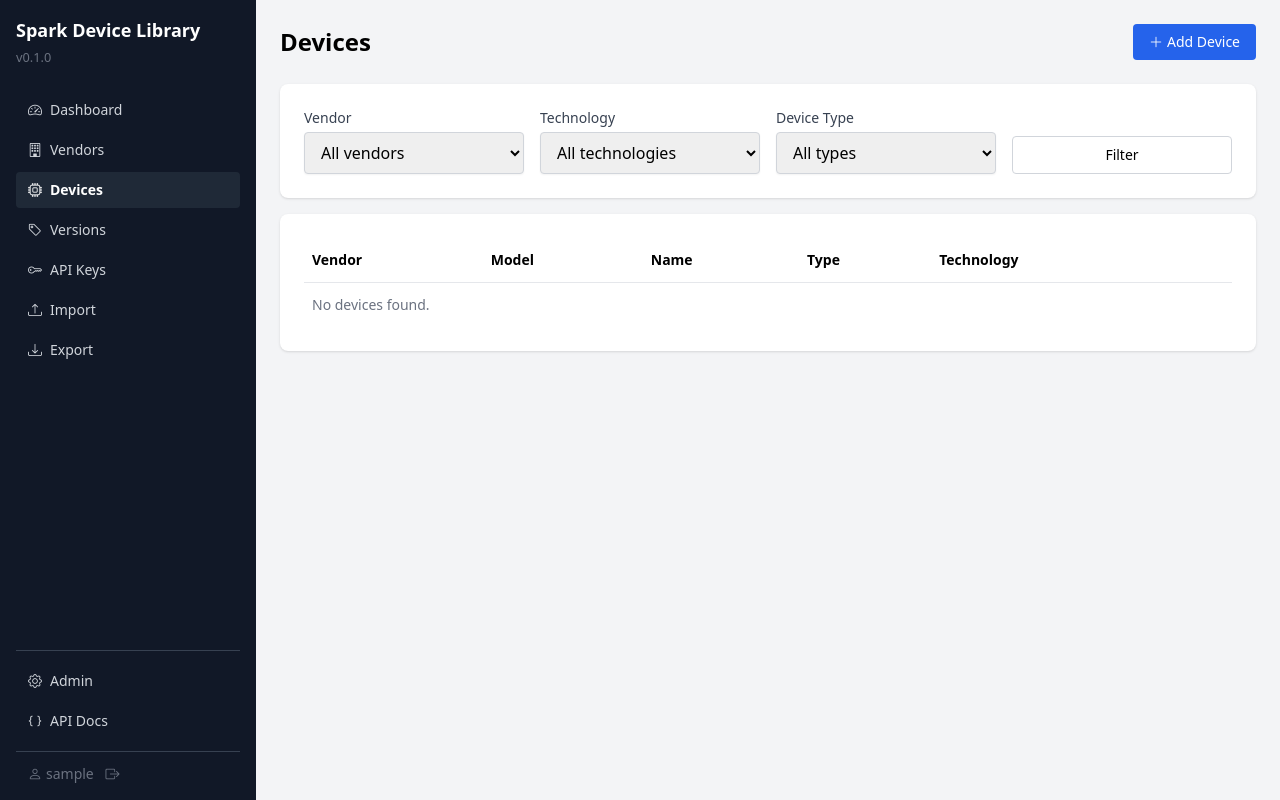
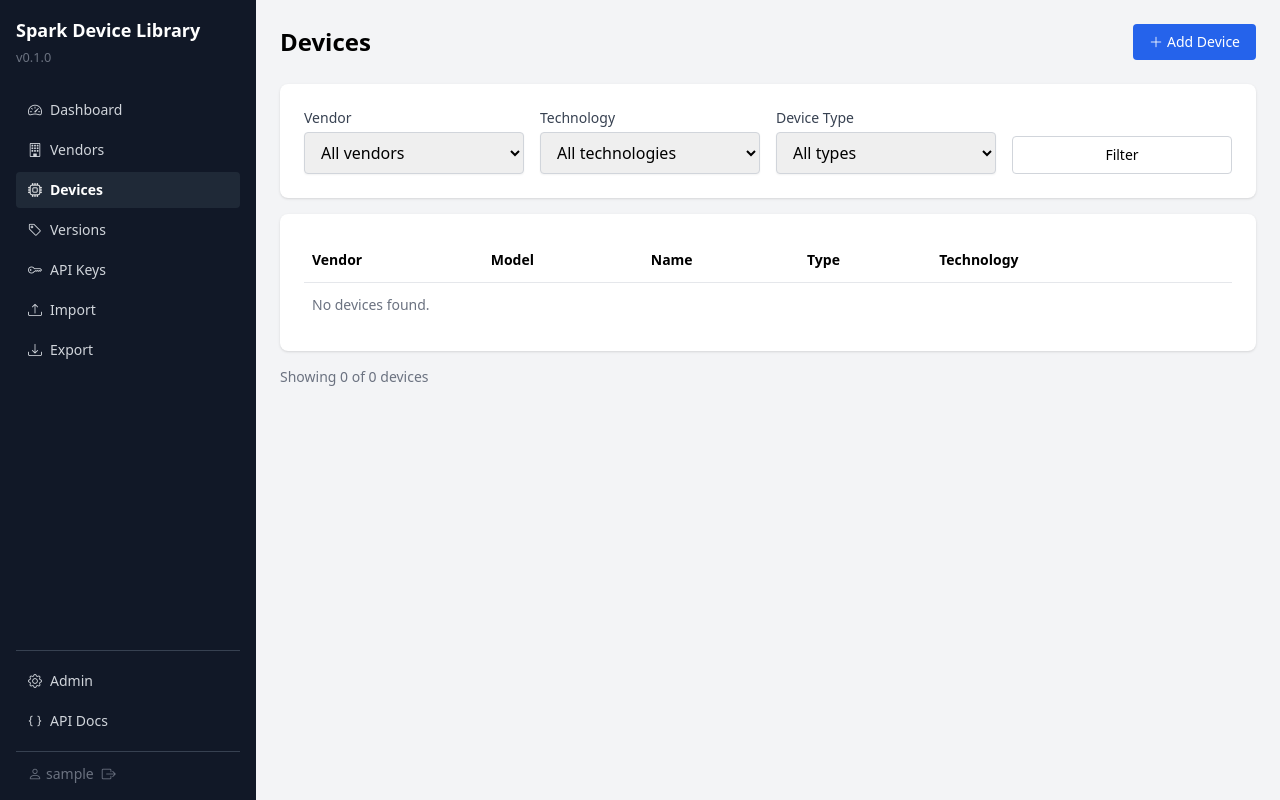
Before and after one commit to hardwario/enerooo-spark-device-library, a Django app: page /devices/ in a window 1280 px wide. Run offline with Django 5.2, Linux system fonts and the light colour scheme; the visitor is signed in with stand-in values (Sample User, id 1); data that the repository does not hold is empty; parts of the project's set-up code (start-up, migrations or seed data) failed here and were passed over; some libraries are stand-ins or nearby versions.

Commit message:
fix(tools): fix logout and add device list count
- Change logout from GET link to POST form for Django 5+ compatibility
- Add filtered/total count display to device list page
- Show "Showing X of Y devices" below the table
- Pass total_count and filtered_count from view context
- Pagination controls now sit alongside the count summary

```diff
--- a/src/library/templates/library/devicetype_list.html
+++ b/src/library/templates/library/devicetype_list.html
@@ -85,8 +85,9 @@
     </div>
 </div>
 
-{% if is_paginated %}
-<nav class="mt-4 flex justify-center">
+<div class="mt-4 flex items-center justify-between">
+    <span class="text-sm text-gray-500">Showing {{ filtered_count }} of {{ total_count }} devices</span>
+    {% if is_paginated %}
     <div class="flex gap-1">
         {% if page_obj.has_previous %}
             <a class="px-3 py-2 text-sm border border-gray-300 rounded hover:bg-gray-50" href="?page={{ page_obj.previous_page_number }}">Previous</a>
@@ -96,6 +97,6 @@
             <a class="px-3 py-2 text-sm border border-gray-300 rounded hover:bg-gray-50" href="?page={{ page_obj.next_page_number }}">Next</a>
         {% endif %}
     </div>
-</nav>
-{% endif %}
+    {% endif %}
+</div>
 {% endblock %}
--- a/src/library/views.py
+++ b/src/library/views.py
@@ -93,6 +93,8 @@ class DeviceTypeListView(LoginRequiredMixin, ListView):
         ctx = super().get_context_data(**kwargs)
         ctx["vendors"] = Vendor.objects.all()
         ctx["device_type_choices"] = DeviceType.DeviceCategory.choices
+        ctx["total_count"] = DeviceType.objects.count()
+        ctx["filtered_count"] = self.get_queryset().count()
         return ctx
 
 
--- a/src/templates/base.html
+++ b/src/templates/base.html
@@ -81,9 +81,12 @@
                 </li>
             </ul>
             <hr class="border-gray-700 my-3">
-            <div class="text-gray-500 text-sm px-3">
+            <div class="text-gray-500 text-sm px-3 flex items-center">
                 <i class="bi bi-person mr-1"></i>{{ user.username }}
-                <a href="{% url 'logout' %}" class="text-gray-500 hover:text-gray-300 ml-2"><i class="bi bi-box-arrow-right"></i></a>
+                <form method="post" action="{% url 'logout' %}" class="inline ml-2">
+                    {% csrf_token %}
+                    <button type="submit" class="text-gray-500 hover:text-gray-300"><i class="bi bi-box-arrow-right"></i></button>
+                </form>
             </div>
         </nav>
 
```
